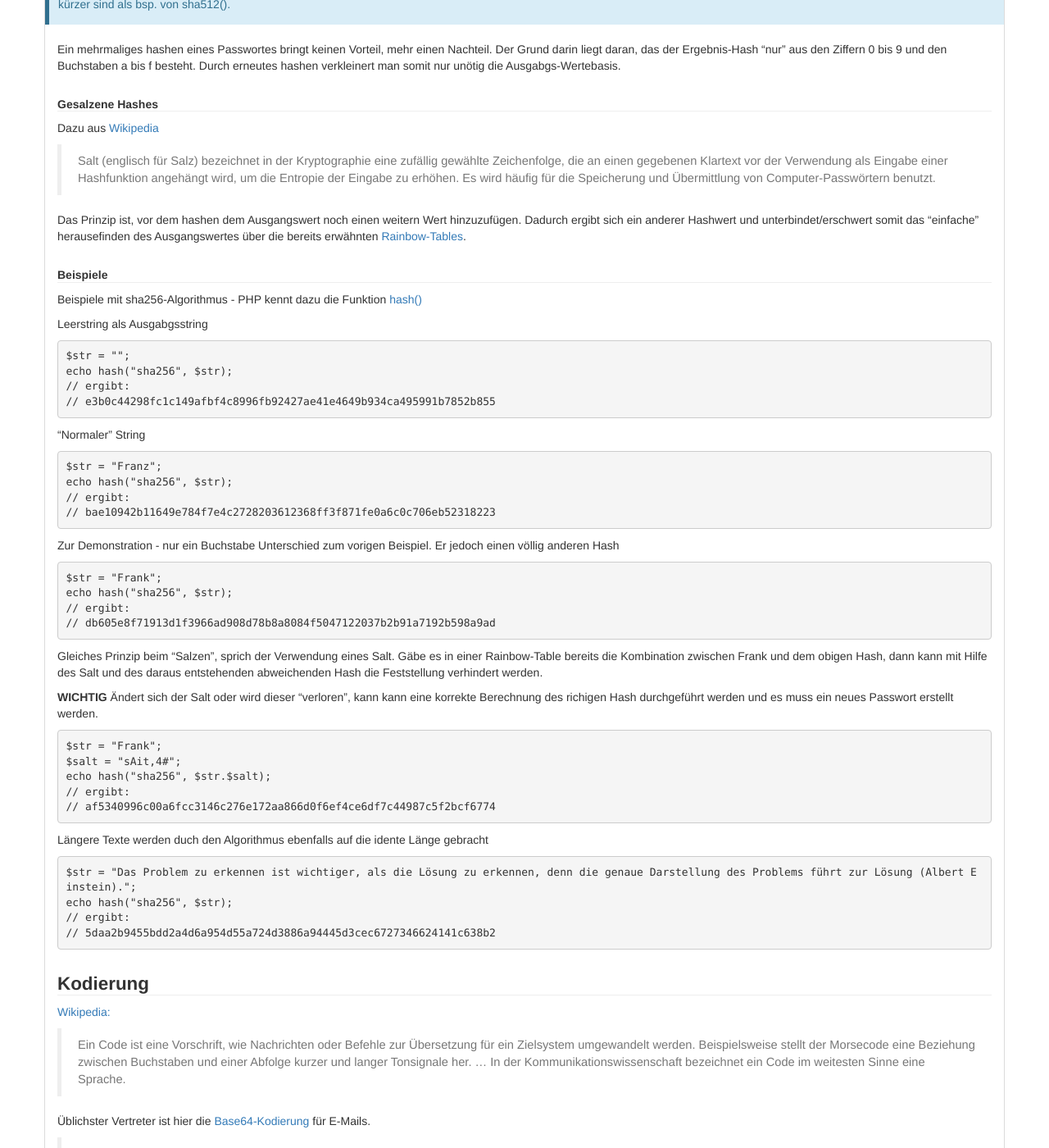
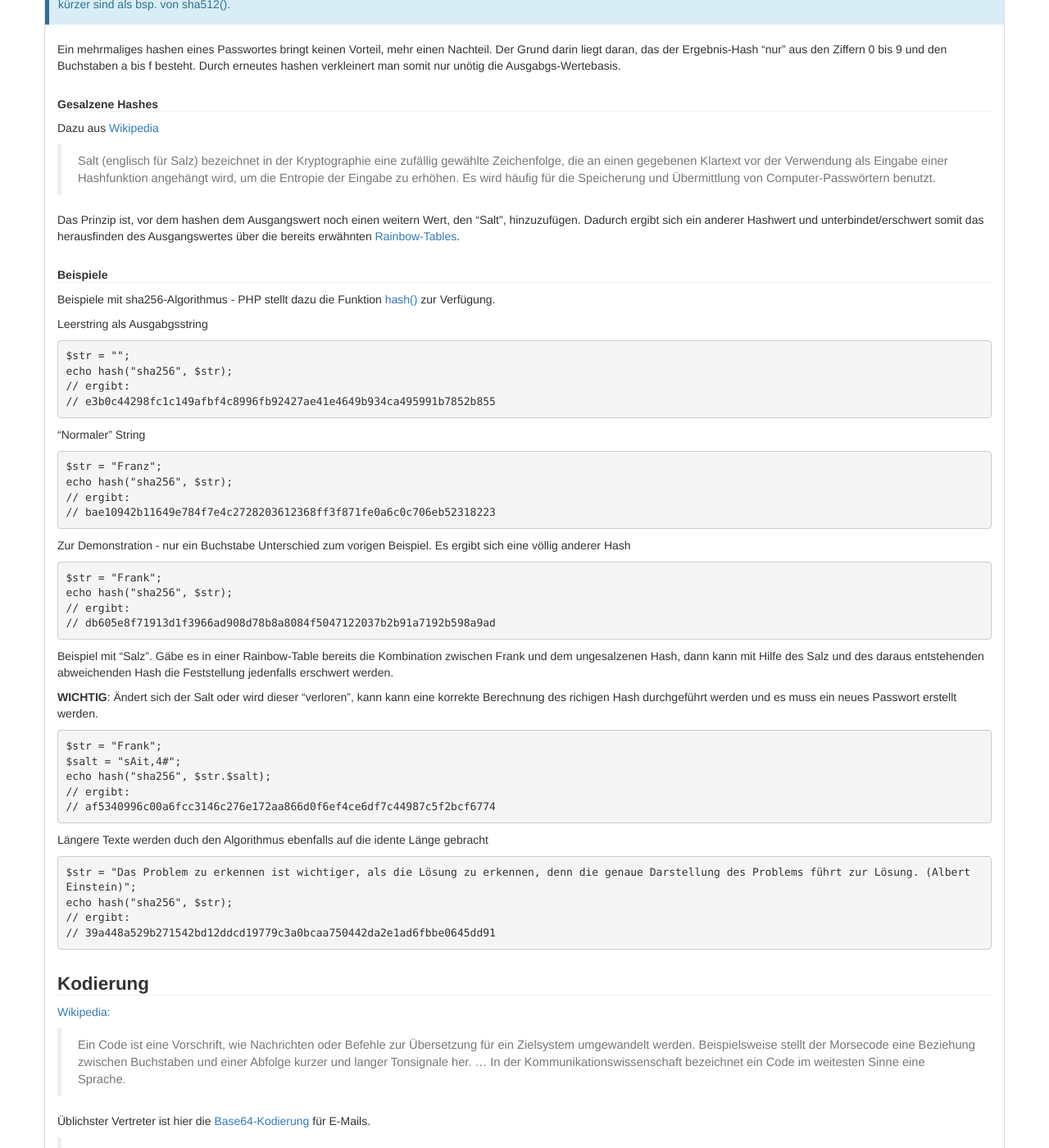
Before and after one commit to php-de/php-de.github.io, a Jekyll site: the page built from general/hash-etc.md, in a window 1280 px wide and 1400 px high, scrolled down 1294 px. Shown: the whole window at 82% size. Built offline with Jekyll 4.4.1, drawn with Linux system fonts in a browser that asks for light colours; nearby versions of some CDN libraries.

Commit message:
Update hash-etc.md

```diff
--- a/general/hash-etc.md
+++ b/general/hash-etc.md
@@ -78,12 +78,12 @@ Dazu aus [Wikipedia](http://de.wikipedia.org/wiki/Salt_(Kryptologie))
 
 > Salt (englisch für Salz) bezeichnet in der Kryptographie eine zufällig gewählte Zeichenfolge, die an einen gegebenen Klartext vor der Verwendung als Eingabe einer Hashfunktion angehängt wird, um die Entropie der Eingabe zu erhöhen. Es wird häufig für die Speicherung und Übermittlung von Computer-Passwörtern benutzt.
 
-Das Prinzip ist, vor dem hashen dem Ausgangswert noch einen weitern Wert hinzuzufügen. Dadurch ergibt sich ein anderer Hashwert und unterbindet/erschwert somit das "einfache" herausefinden des Ausgangswertes über die bereits erwähnten [Rainbow-Tables](http://de.wikipedia.org/wiki/Rainbow_Table).
+Das Prinzip ist, vor dem hashen dem Ausgangswert noch einen weitern Wert, den "Salt", hinzuzufügen. Dadurch ergibt sich ein anderer Hashwert und unterbindet/erschwert somit das herausfinden des Ausgangswertes über die bereits erwähnten [Rainbow-Tables](http://de.wikipedia.org/wiki/Rainbow_Table).
 
 
 ##### Beispiele
 
-Beispiele mit sha256-Algorithmus - PHP kennt dazu die Funktion [hash()](http://php.net/manual/de/book.hash.php)
+Beispiele mit sha256-Algorithmus - PHP stellt dazu die Funktion [hash()](http://php.net/manual/de/book.hash.php) zur Verfügung.
 
 
 Leerstring als Ausgabgsstring
@@ -106,7 +106,7 @@ echo hash("sha256", $str);
 ~~~
 
 
-Zur Demonstration - nur ein Buchstabe Unterschied zum vorigen Beispiel. Er jedoch einen völlig anderen Hash
+Zur Demonstration - nur ein Buchstabe Unterschied zum vorigen Beispiel. Es ergibt sich eine völlig anderer Hash
 
 ~~~ php
 $str = "Frank";
@@ -116,10 +116,9 @@ echo hash("sha256", $str);
 ~~~
 
 
-Gleiches Prinzip beim "Salzen", sprich der Verwendung eines Salt. Gäbe es in einer Rainbow-Table bereits die Kombination zwischen Frank und dem obigen Hash, dann kann mit Hilfe des Salt und des daraus entstehenden abweichenden Hash die Feststellung verhindert werden.
+Beispiel mit "Salz". Gäbe es in einer Rainbow-Table bereits die Kombination zwischen Frank und dem ungesalzenen Hash, dann kann mit Hilfe des Salz und des daraus entstehenden abweichenden Hash die Feststellung jedenfalls erschwert werden.
 
-**WICHTIG**
-Ändert sich der Salt oder wird dieser "verloren", kann kann eine korrekte Berechnung des richigen Hash durchgeführt werden und es muss ein neues Passwort erstellt werden.
+**WICHTIG**: Ändert sich der Salt oder wird dieser "verloren", kann kann eine korrekte Berechnung des richigen Hash durchgeführt werden und es muss ein neues Passwort erstellt werden.
 
 ~~~ php
 $str = "Frank";
@@ -130,14 +129,13 @@ echo hash("sha256", $str.$salt);
 ~~~
 
 
-
 Längere Texte werden duch den Algorithmus ebenfalls auf die idente Länge gebracht
 
 ~~~ php
-$str = "Das Problem zu erkennen ist wichtiger, als die Lösung zu erkennen, denn die genaue Darstellung des Problems führt zur Lösung (Albert Einstein).";
+$str = "Das Problem zu erkennen ist wichtiger, als die Lösung zu erkennen, denn die genaue Darstellung des Problems führt zur Lösung. (Albert Einstein)";
 echo hash("sha256", $str);
 // ergibt:
-// 5daa2b9455bdd2a4d6a954d55a724d3886a94445d3cec6727346624141c638b2
+// 39a448a529b271542bd12ddcd19779c3a0bcaa750442da2e1ad6fbbe0645dd91
 ~~~
 
 
```
